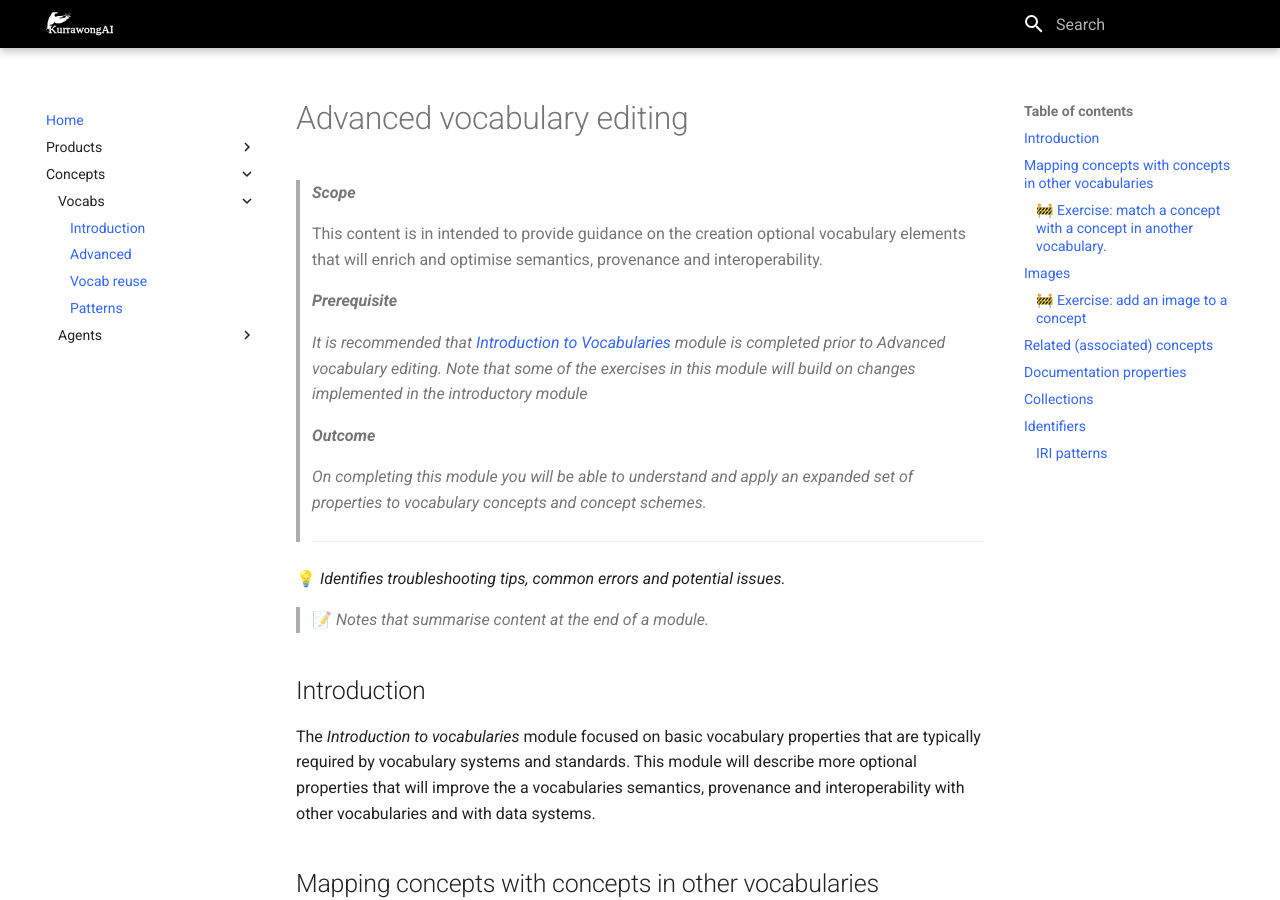
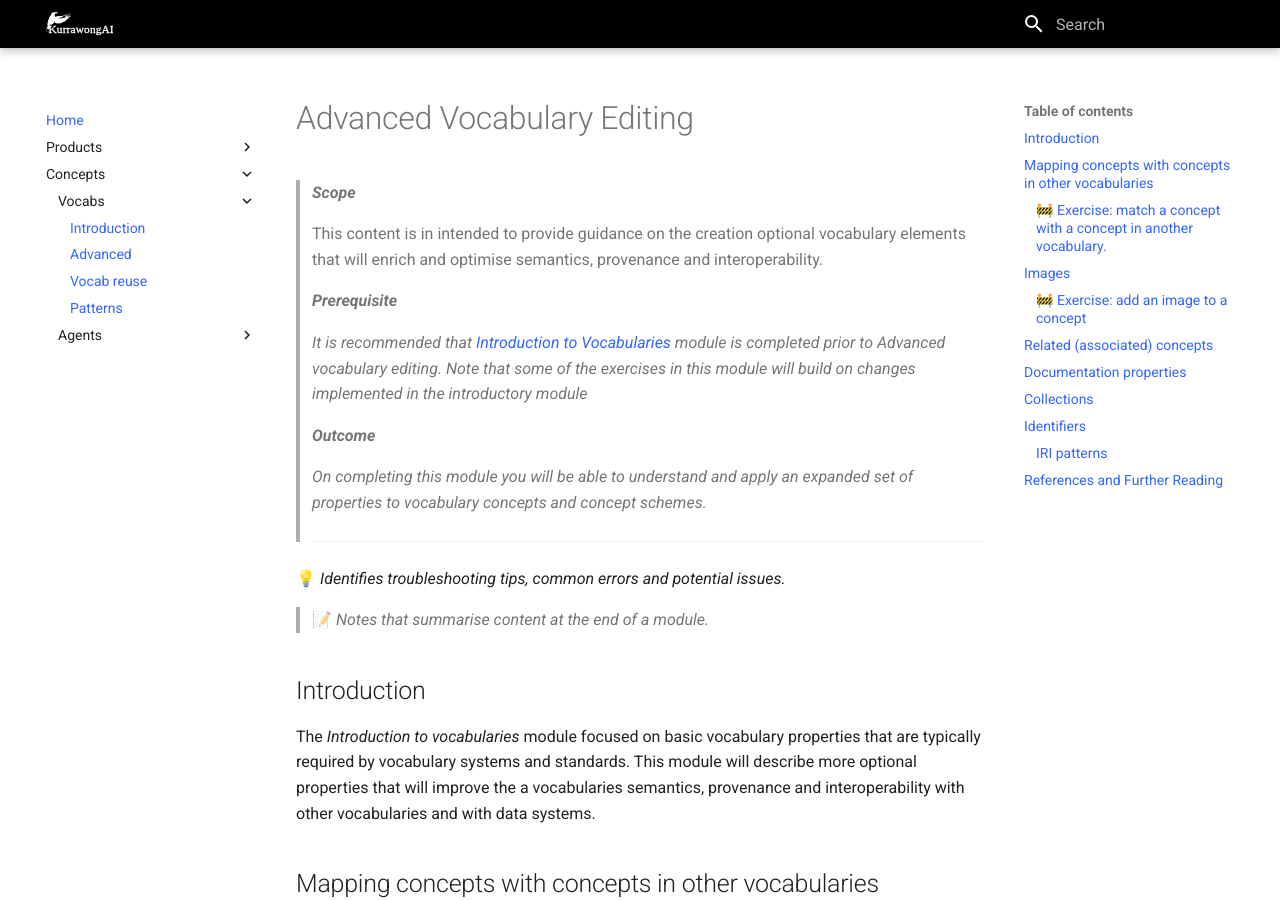
Before and after one commit to Kurrawong/docs, an MkDocs documentation site: the page built from docs/concepts/vocabs/creation.md, in a window 1280 px wide and 900 px high. Built offline with MkDocs 1.6.1 and Material for MkDocs 9.7.7, drawn with Linux system fonts in a browser that asks for light colours.

Commit message:
Update creation.md
Title Case for title

````diff
--- a/docs/concepts/vocabs/creation.md
+++ b/docs/concepts/vocabs/creation.md
@@ -1,5 +1,5 @@
 
-# Advanced vocabulary editing
+# Advanced Vocabulary Editing
 
 >
 >***Scope***
@@ -205,7 +205,7 @@ owl:versionIRI: <https://linked.data.gov.au/def/address-alias-type/1.0>
 .
 ```
 
-# References and Further Reading
+## References and Further Reading
 
 * AGLDWG. (n.d.). VocPub profile specification. Retrieved April 17, 2025, from https://linked.data.gov.au/def/vocpub
 * International Organization for Standardization. (2011). Information and documentation — Thesauri and interoperability with other vocabularies — Part 1: Thesauri for information retrieval (ISO Standard No. 25964-1:2011). https://www.iso.org/standard/53657.html
````
